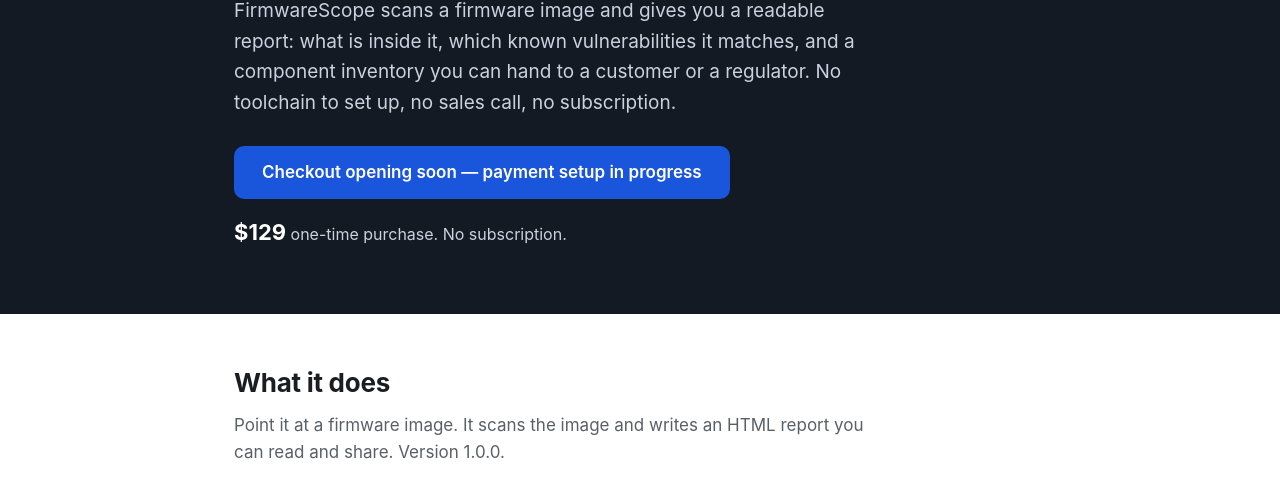
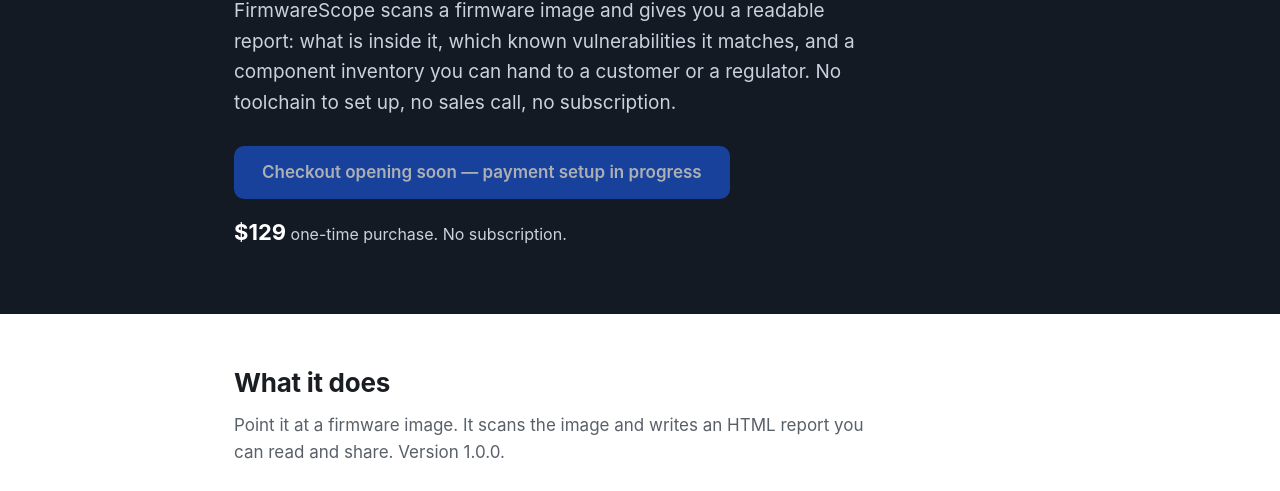
Before and after one commit to JamesMarcusAnderson/firmwarescope, a plain HTML site: page index.html in a window 1280 px wide. Shown: the part 230-721 px from the top of the page. Drawn offline with Linux system fonts and the light colour scheme.

Commit message:
Sales page styles: disabled Buy button hover fix (audit 2026-11-25 G3)

```diff
--- a/styles.css
+++ b/styles.css
@@ -111,6 +111,8 @@ a:hover { color: var(--accent-dark); }
   cursor: pointer;
 }
 .btn:hover { background: var(--accent-dark); color: #fff; }
+.btn[aria-disabled="true"] { cursor: not-allowed; opacity: .65; }
+.btn[aria-disabled="true"]:hover { background: var(--accent); }
 .btn-secondary {
   background: transparent;
   color: var(--accent);
```
